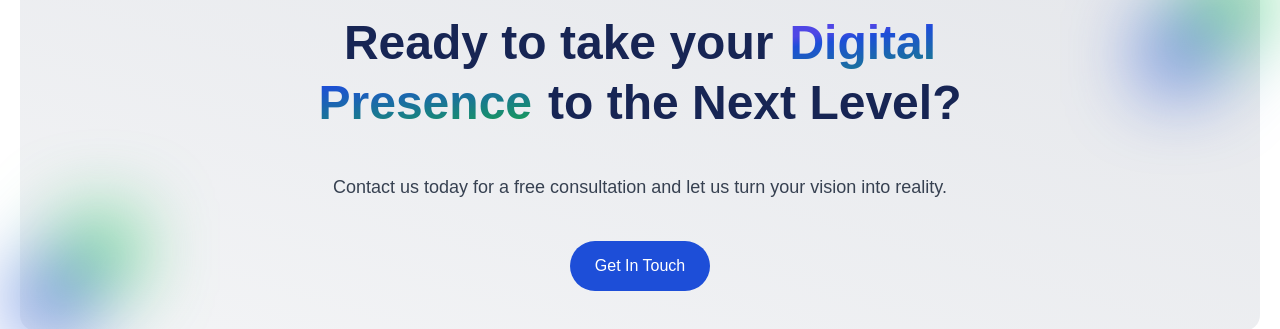
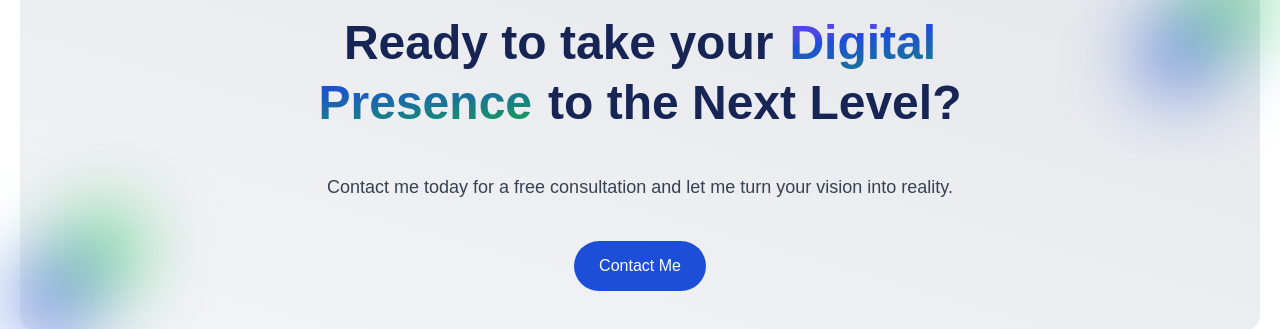
Before and after one commit to charlescaseymartin/charlescaseymartin.github.io, a Next.js app: page / in a window 1280 px wide. Shown: the part 3080-3409 px from the top of the page. Built offline with nearby package versions, Linux system fonts and the light colour scheme.

Commit message:
updated cta section

```diff
--- a/components/sections/home/cta.tsx
+++ b/components/sections/home/cta.tsx
@@ -39,13 +39,13 @@ export default function CTA() {
             </h1>
 
             <Paragraph className={'pt-10'}>
-              Contact us today for a free consultation and let us turn your vision into reality.
+              Contact me today for a free consultation and let me turn your vision into reality.
             </Paragraph>
 
             <div className='mx-auto max-w-md sm:max-w-xl pt-10'>
               <Button>
                 <span className='text-white relative z-[5]'>
-                  Get In Touch
+                  Contact Me
                 </span>
               </Button>
             </div>
```
